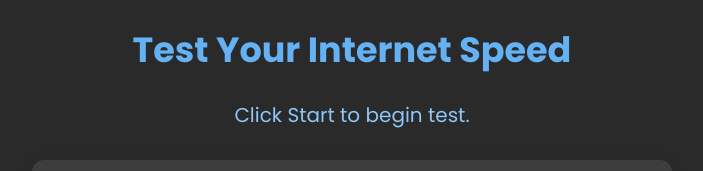
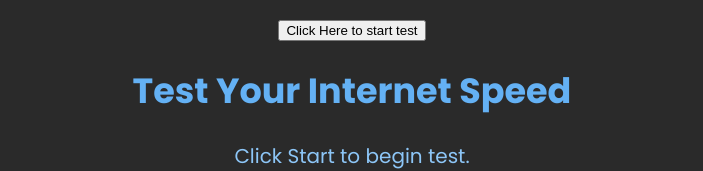
Before and after one commit to iSiRaH/SpeedTest, a plain HTML site: page index.html in a window 1280 px wide. Shown: the top 171 px of the page, without its empty margins (288-991 px from the left). Drawn offline with Linux system fonts and the light colour scheme.

Commit message:
try to add button

```diff
--- a/index.html
+++ b/index.html
@@ -7,6 +7,8 @@
         <link rel="preconnect" href="https://fonts.googleapis.com">
         <link rel="preconnect" href="https://fonts.gstatic.com" crossorigin>
         <link href="https://fonts.googleapis.com/css2?family=Poppins:ital,wght@0,100;0,200;0,300;0,400;0,500;0,600;0,700;0,800;0,900;1,100;1,200;1,300;1,400;1,500;1,600;1,700;1,800;1,900&family=Roboto:ital,wght@0,100..900;1,100..900&display=swap" rel="stylesheet">
+
+
     </head>
 
     <style>
@@ -40,7 +42,13 @@
             font-family: poppins;
         }
     </style>
-<body>
+<body id = "home">
+
+    <div>
+        <button
+            onclick="document.getElementById('home').innerHTML = '<p>set iframe here</p>';">Click Here to start test</button>
+    </div>
+
     <h1 class="main_topic">Test Your Internet Speed</h1>
     <p class="instructions">Click Start to begin test.</p>
 <div class="widget-container">
```
